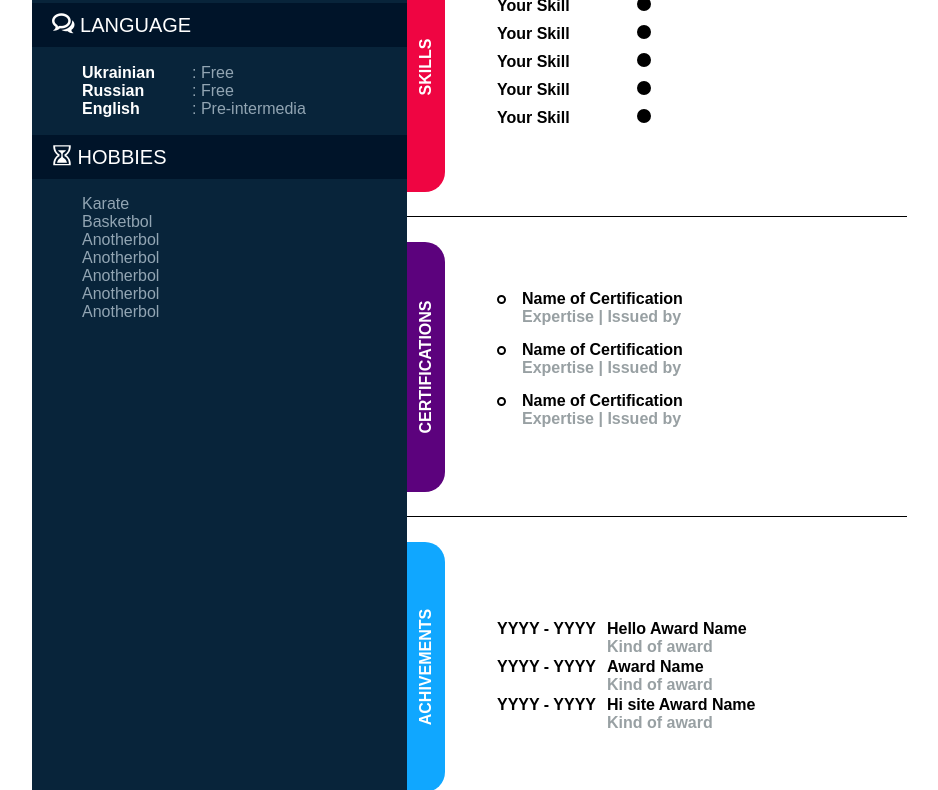
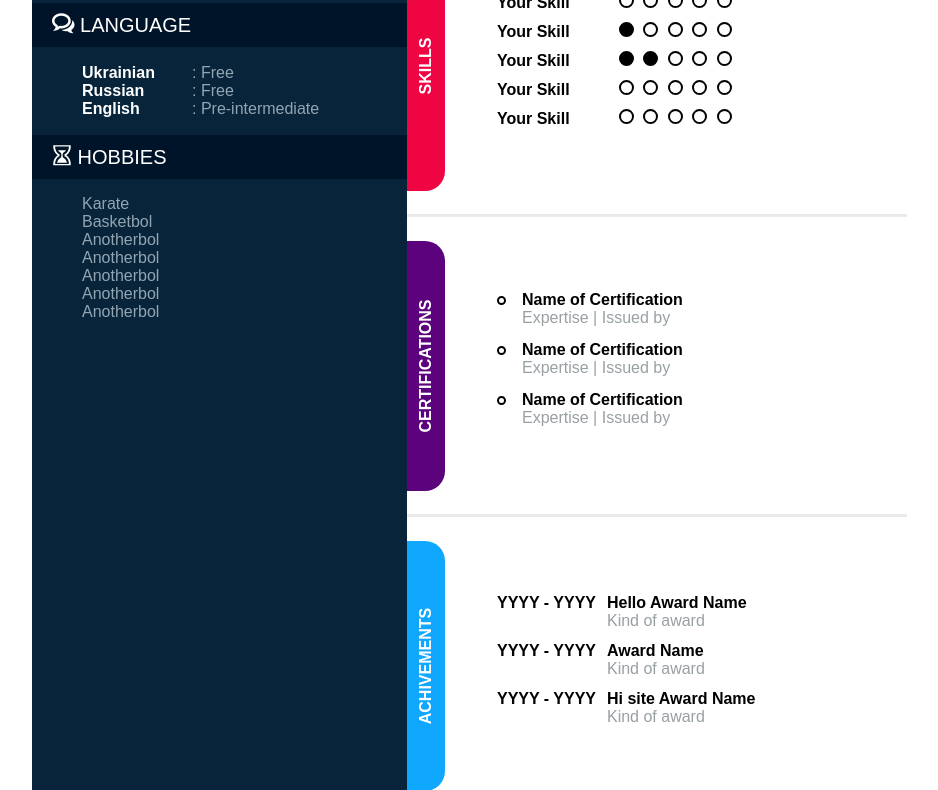
Before and after one commit to Volodymyr-Trygubiak/New-resume, a plain HTML site: page index.html in a window 1280 px wide. Shown: the part 683-1473 px from the top of the page, without its empty margins (8-946 px from the left). Drawn offline with Linux system fonts and the light colour scheme; files whose address does not match are found by name.

Commit message:
improved resume

```diff
--- /dev/null
+++ b/css/style.css
@@ -0,0 +1,220 @@
+/* resset styles*/
+body,p {
+  margin: 0;
+}
+
+/* BASE */
+* {
+  box-sizing: border-box;
+}
+
+
+body {
+  background-color: #fff;
+  font-family:Arial, Helvetica, sans-serif;
+
+}
+.container {
+  display: flex;
+  width: 100%;
+  max-width: 1200px;
+  margin: 0 auto;
+}
+a {
+  text-decoration: none;
+}
+a:hover {
+  color: #fff;
+  transition: color .1s ease-in;
+  text-decoration: underline;
+}
+/*====================================== left side ======================================*/
+.left-side {
+  background-color: #08243A;
+  color: #fff;
+  max-width: 400px;
+  cursor:default;
+}
+.left-side-card {
+  background-color: #08243A;
+}
+.main-info {
+  padding: 24px;
+  text-align: center;
+}
+.main-frase {
+  display: inline-block;
+  position: relative;
+  font-size: 20px;
+  font-weight: 700;
+  background-color: #001429;
+  padding: 5px 10px;
+}
+
+.main-frase::before {
+  content: '';
+  position: absolute;
+  left: 50%;
+  transform: translate(-50%);
+  bottom: -15px;
+  border-top: 10px solid #001429;
+  border-right: 10px solid transparent;
+  border-left: 10px solid transparent;
+  border-bottom: 5px solid transparent;
+}
+
+.main-title {
+  font-size: 26px;
+  text-transform: uppercase;
+  margin-bottom: 5px;
+}
+.normal {
+  font-weight: 500;
+}
+.light {
+  color: #92A5B3;
+}
+
+.user-photo {
+  width: 250px;
+  height: 250px;
+  margin: 40px auto;
+  border: 6px solid #fff;
+  border-radius: 50%;
+  background: #001429 url(/img/photo_2020-09-06_22-11-04.jpg) no-repeat center/cover;
+}
+.left-title {
+  background-color: #001429;
+  padding: 10px 20px;
+  text-transform: uppercase;
+  font-size: 20px;
+  font-weight: 500;
+}
+.left-list {
+  list-style: none;
+  margin: 10px;
+}
+
+.contacts-list li {
+  margin: 10px;
+}
+.language-list {
+  font-weight: 700;
+  position: relative;
+}
+.hobbies-list {
+  padding-bottom: 30px;
+}
+.one-line {
+  position: absolute;
+  left: 150px;
+  font-weight: 400;
+}
+
+  /*=================================== Rigth side ===================================*/
+
+.right-side-card {
+  min-height: 300px;
+  display: flex;
+  flex-direction: column;
+  justify-content: center;
+  position: relative;
+  font-weight: bold;
+  max-width: 500px;
+  padding: 0 50px;
+  border-bottom: 3px solid #EAEAEA;
+
+}
+
+
+.right-title {
+  color: #fff;
+  text-align: center;
+  width: 250px;
+  font-size: 16px;
+  padding: 10px 30px;
+  border-radius: 0 0 20px 20px;
+  text-transform: uppercase;
+  transform: rotate(-90deg);
+  position: absolute;
+  left: -106px;
+  cursor: default;
+}
+.right-list {
+  list-style: none;
+  padding:0 40px;
+  min-width: 400px;
+  max-width: 700px;
+}
+.list-years {
+  position: relative;
+}
+
+.list-item {
+  display: flex;
+  justify-content: space-between;
+  margin-bottom: 30px;
+}
+.list-margin {
+  position: absolute;
+  left: 40%;
+}
+.skill-elem {
+  display: inline-block;
+  margin-right: 40px;
+  margin-bottom: 10px;
+
+
+}
+.skill-item  {
+  display: inline-block;
+  height: 15px;
+  width: 15px;
+  margin-left: 5px;
+  /* background-color: #000; */
+  border: 2px solid #000;
+  border-radius: 50%;
+}
+.skill-item.active {
+  background-color: #000;
+
+}
+.sertification-item {
+  position: relative;
+  left: 25px;
+}
+.sertification-item:before {
+  content: " ";
+  position: absolute;
+  left: -25px;
+  top: 5px;
+  height: 5px;
+  width: 5px;
+  background-color: #fff;
+  border: 2px solid #000;
+  border-radius: 50%;
+
+}
+
+.subtitle {
+  color: #98A0A3;
+  display: block;
+  margin-bottom: 14px;
+  font-weight: 400;
+}
+
+.education-title {
+  background-color: #F77500;
+}
+.skills-title {
+  background-color:#EF0542 ;
+}
+.experience-title {
+  background-color: #92C717;
+}
+.sertification-title {
+  background-color:#5C027D;
+}
+.achivment-title {
+  background-color: #10A7FF;
+}
--- a/index.html
+++ b/index.html
@@ -7,8 +7,8 @@
   <title>Document</title>
   <!-- Material icons -->
   <!-- <link href="https://fonts.googleapis.com/icon?family=Material+Icons" rel="stylesheet"> -->
-    <link rel="stylesheet" href="/icons/style.css">
-    <link rel="stylesheet" href="style.css">
+  <link rel="stylesheet" href="./icons/style.css">
+  <link rel="stylesheet" href="./css/style.css">
 </head>
 
 <body>
@@ -44,7 +44,7 @@
         <ul class="language-list left-list">
           <li>Ukrainian <span class="one-line light">: Free</span></li>
           <li>Russian <span class="one-line light">: Free</span></li>
-                    <li>English <span class="one-line light">: Pre-intermedia</span></li>
+          <li>English <span class="one-line light">: Pre-intermediate</span></li>
         </ul>
       </section>
 
@@ -81,7 +81,7 @@
             <p class="list-years">2012 - 2016</p>
             <p class="list-margin">ПНУ ім.В.Стефаника <span class="subtitle">Прикладна-фізика</span></p>
 
-                    </li >
+          </li>
         </ul>
       </section>
 
@@ -103,32 +103,62 @@
             <p class="list-years">2012 - 2016</p>
             <p class="list-margin">ПНУ ім.В.Стефаника <span class="subtitle">Прикладна-фізика</span></p>
 
-                    </li >
+          </li>
       </section>
 
       <section class="right-side-card skills">
         <h2 class="skills-title right-title">skills</h2>
         <ul class="right-list">
 
-                    <li class="skill-item">
-                        <p>Your Skill</p>
-
+          <li class="">
+            <div class="skill-wrap">
+              <p class="skill-elem">Your Skill</p>
+              <span class="skill-item"></span>
+              <span class="skill-item"></span>
+              <span class="skill-item"></span>
+              <span class="skill-item"></span>
+              <span class="skill-item"></span>
+            </div>
           </li>
-                    <li class="skill-item">
-                        <p>Your Skill</p>
-
+          <li class="">
+            <div class="skill-wrap">
+              <p class="skill-elem">Your Skill</p>
+              <span class="skill-item active"></span>
+              <span class="skill-item"></span>
+              <span class="skill-item"></span>
+              <span class="skill-item"></span>
+              <span class="skill-item"></span>
+            </div>
           </li>
-                    <li class="skill-item">
-                        <p>Your Skill</p>
-
+          <li class="">
+            <div class="skill-wrap">
+              <p class="skill-elem">Your Skill</p>
+              <span class="skill-item active"></span>
+              <span class="skill-item active"></span>
+              <span class="skill-item"></span>
+              <span class="skill-item"></span>
+              <span class="skill-item"></span>
+            </div>
           </li>
-                    <li class="skill-item">
-                        <p>Your Skill</p>
-
+          <li class="">
+            <div class="skill-wrap">
+              <p class="skill-elem">Your Skill</p>
+              <span class="skill-item"></span>
+              <span class="skill-item"></span>
+              <span class="skill-item"></span>
+              <span class="skill-item"></span>
+              <span class="skill-item"></span>
+            </div>
           </li>
-                    <li class="skill-item">
-                        <p>Your Skill</p>
-
+          <li class="">
+            <div class="skill-wrap">
+              <p class="skill-elem">Your Skill</p>
+              <span class="skill-item"></span>
+              <span class="skill-item"></span>
+              <span class="skill-item"></span>
+              <span class="skill-item"></span>
+              <span class="skill-item"></span>
+            </div>
           </li>
 
         </ul>
@@ -171,7 +201,7 @@
             <p class="list-years">YYYY - YYYY</p>
             <p class="list-margin">Hi site Award Name <span class="subtitle">Kind of award</span></p>
 
-                    </li >
+          </li>
       </section>
     </main>
   </div>
--- a/style.css
+++ /dev/null
@@ -1,200 +0,0 @@
-/* resset styles*/
-body,p {
-    margin: 0;
-}
-
-/* BASE */
-* {
-    box-sizing: border-box;
-}
-
-
-body {
-    background-color: #fff;
-    font-family:Arial, Helvetica, sans-serif;
-
-}
-.container {
-    display: flex;
-    width: 100%;
-    max-width: 1200px;
-    margin: 0 auto;
-}
-a {
-    text-decoration: none;
-}
-a:hover {
-    color: #fff;
-    transition: color .1s ease-in;
-    text-decoration: underline;
-}
-/*====================================== left side ======================================*/
-.left-side {
-    background-color: #08243A;
-    color: #fff;
-    max-width: 400px;
-}
-.left-side-card {
-    background-color: #08243A;
-}
-.main-info {
-    padding: 24px;
-    text-align: center;
-}
-.main-frase {
-    display: inline-block;
-    font-size: 20px;
-    font-weight: 700;
-    background-color: #001429;
-    padding: 5px 10px;
-}
-.main-title {
-    font-size: 26px;
-    text-transform: uppercase;
-    margin-bottom: 5px;
-}
-.normal {
-    font-weight: 500;
-}
-.light {
-    color: #92A5B3;
-}
-
-.user-photo {
-    width: 250px;
-    height: 250px;
-    margin: 40px auto;
-    border: 6px solid #fff;
-    border-radius: 50%;
-    background: #001429 url(./img/photo_2020-09-06_22-11-04.jpg) no-repeat center/cover;
-}
-.left-title {
-    background-color: #001429;
-    padding: 10px 20px;
-    text-transform: uppercase;
-    font-size: 20px;
-    font-weight: 500;
-}
-.left-list {
-    list-style: none;
-    margin: 10px;
-}
-
-.contacts-list li {
-    margin: 10px;
-}
-.language-list {
-    font-weight: 700;
-    position: relative;
-}
-.hobbies-list {
-    padding-bottom: 30px;
-}
-.one-line {
-    position: absolute;
-    left: 150px;
-    font-weight: 400;
-}
-
-    /*=================================== Rigth side ===================================*/
-
-.right-side-card {
-min-height: 300px;
-display: flex;
-flex-direction: column;
-justify-content: center;
-position: relative;
-font-weight: bold;
-max-width: 500px;
-padding: 0 50px;
-border-bottom: 1px solid #000;
-
-}
-
-
-.right-title {
-    color: #fff;
-    text-align: center;
-    align-items: center;
-    margin: 0;
-    width: 250px;
-    font-size: 16px;
-    padding: 10px 30px;
-    border-radius: 0px 0 20px 20px;
-    text-transform: uppercase;
-    transform: rotate(-90deg);
-    position: absolute;
-    left: -106px;
-}
-.right-list {
-    list-style: none;
-    padding:0 40px;
-    min-width: 400px;
-    max-width: 700px;
-}
-.list-years {
-    position: relative;
-}
-
-.list-item {
-    display: flex;
-    justify-content: space-between;
-    margin: 20px 0;
-}
-.list-margin {
-    position: absolute;
-    left: 40%;
-}
-.skill-item  {
- position: relative;
- margin-bottom: 10px;
-}
-.skill-item:before {
-content: " ";
-position: absolute;
-left: 140px;
-height: 10px;
-width: 10px;
-background-color: #000;
-border: 2px solid #000;
-border-radius: 50%;
-
-}
-.sertification-item {
-    position: relative;
-    left: 25px;
-}
-.sertification-item:before {
-    content: " ";
-    position: absolute;
-    left: -25px;
-    top: 5px;
-    height: 5px;
-    width: 5px;
-    background-color: #fff;
-    border: 2px solid #000;
-    border-radius: 50%;
-
-}
-
-.subtitle {
-    color: #98A0A3;
-    display: block;
-    margin-bottom: 15px;
-}
-
-.education-title {
-    background-color: #F77500;
-}
-.skills-title {
-    background-color:#EF0542 ;
-}
-.experience-title {
-    background-color: #92C717;
-}
-.sertification-title {
-    background-color:#5C027D;
-}
-.achivment-title {
-    background-color: #10A7FF;
-}
```
Lines whose indentation alone changed are shown as unchanged.
